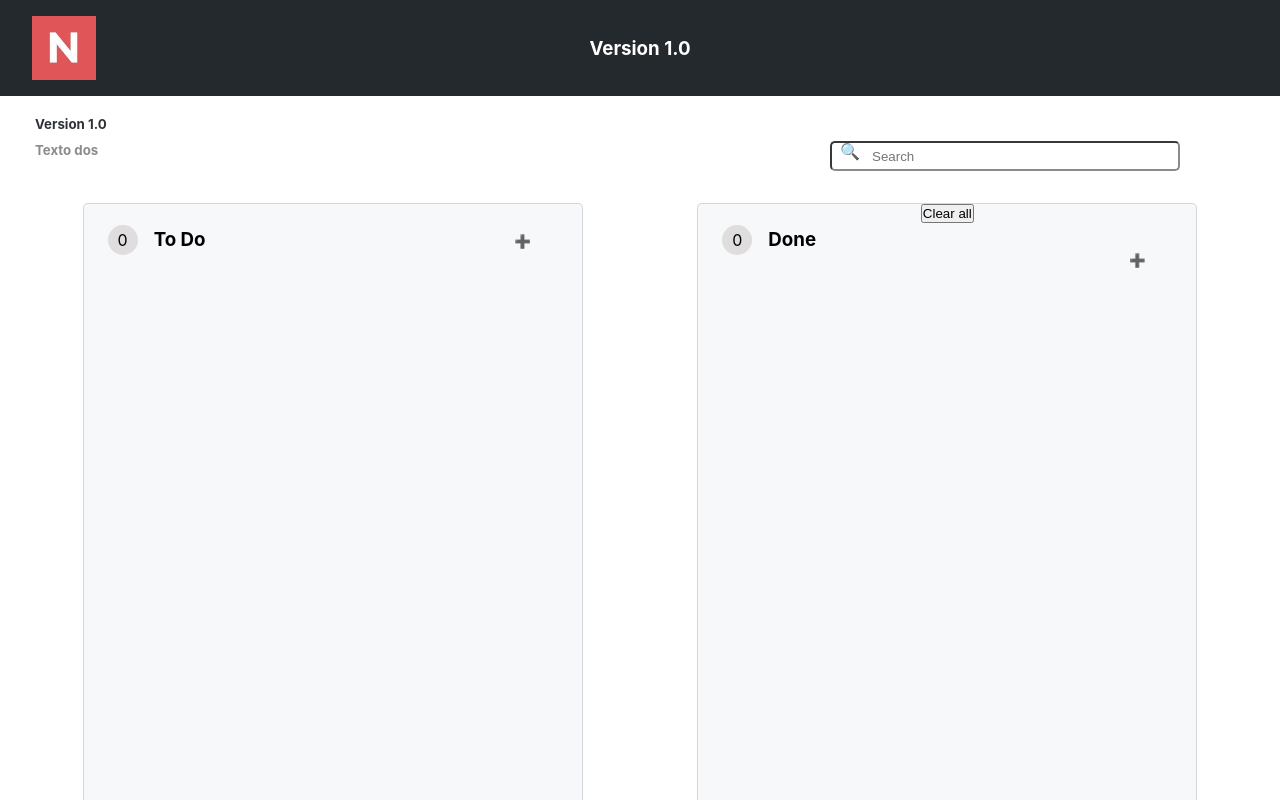
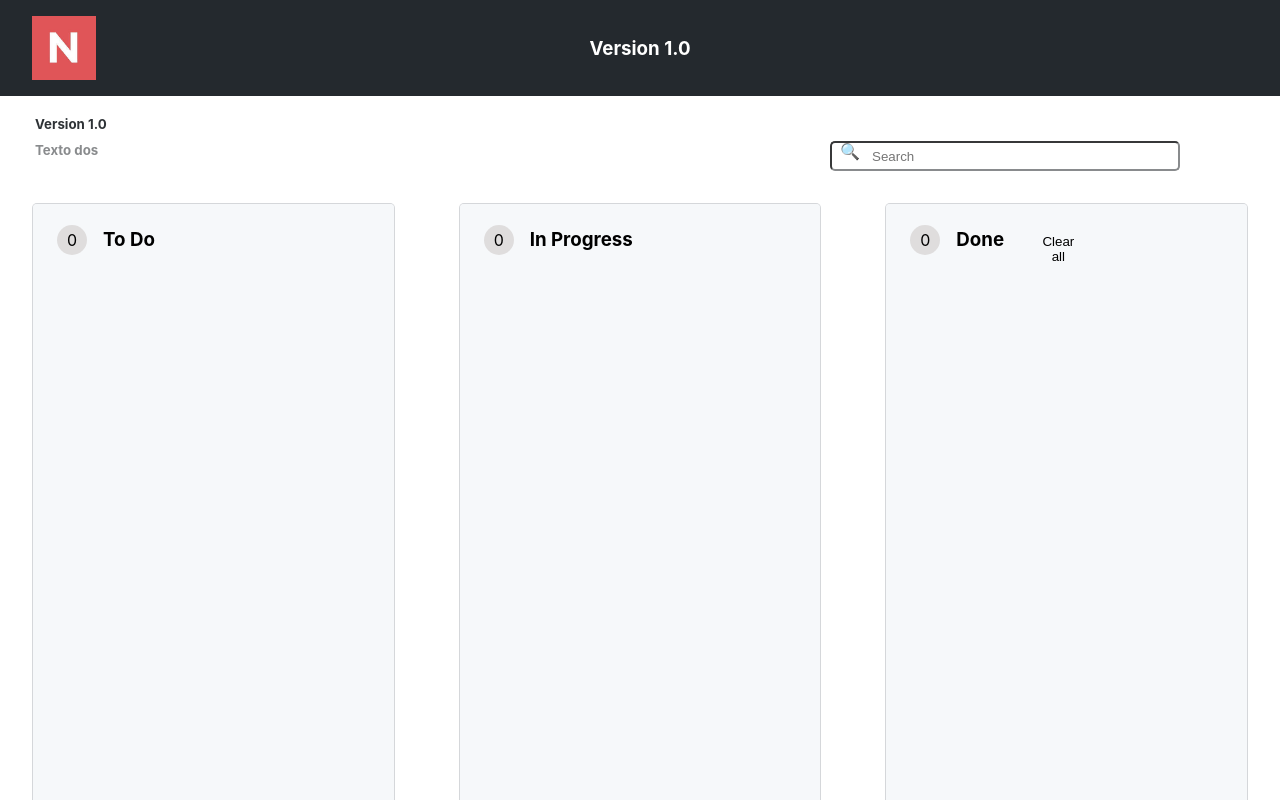
Before and after one commit to ccrolo/tablero-kanban, a React (Create React App) app in the folder tablero-kanban/: page / in a window 1280 px wide. Shown: the top 800 px of the page. Built offline with nearby package versions, Linux system fonts and the light colour scheme.

Commit message:
cosas locas

```diff
--- a/tablero-kanban/src/components/button/indexButton.jsx
+++ b/tablero-kanban/src/components/button/indexButton.jsx
@@ -13,7 +13,6 @@ function Button(props) {
 
     let [isChecked, isCheckedUpdate] = useState(false)
     let [isDisabled, isDisabledUpdate] = useState(true)
-    // let [counter, counterUpdate] = useState([])
 
     const handle = () => {
         isCheckedUpdate(true)
@@ -41,7 +40,6 @@ function Button(props) {
         updateCardsStateFilter([...cardsState, obj])
         updateCardsState([...cardsState, obj])
         updateFile([...cardsState, obj])
-        localStorage.setItem('file',JSON.stringify(file))
         isCheckedUpdate(false)
 
         console.log(counter.length)
--- a/tablero-kanban/src/components/card/indexCard.jsx
+++ b/tablero-kanban/src/components/card/indexCard.jsx
@@ -7,13 +7,16 @@ import CardsContext from '../context/indexContext'
 
 
 function Card(props) {
-    const [{ cardsState, updateCardsState },{counter, counterUpdate},{cardsStateFilter, updateCardsStateFilter}] = useContext(CardsContext)
+    const [{ cardsState, updateCardsState },{counter, counterUpdate},{cardsStateFilter, updateCardsStateFilter},{file, updateFile}] = useContext(CardsContext)
 
     const handleDelete = () => {
         const position = cardsStateFilter.findIndex(e => e.id===props.id)
         cardsStateFilter.splice(position, 1)
-        updateCardsState([...cardsStateFilter])
+        cardsState.splice(position, 1)
+        file.splice(position, 1)
+        updateCardsState([...cardsState])
         updateCardsStateFilter([...cardsStateFilter])
+        updateFile([...file])
     }
 
     return (
@@ -25,11 +28,8 @@ function Card(props) {
                     <img className='pending_icon' src={pending} alt="imagen de pending" />
                     : <img className='done_icon' src={done} alt="imagen de done" />
                 }
-
-
                 <h4 >{props.task}</h4>
                 <button onClick={handleDelete} className='delete'>🗑️</button>
-
             </div>
             <p>#{props.id} created on {props.date} {props.hour}</p>
         </div>
--- a/tablero-kanban/src/components/columnDone/indexDone.jsx
+++ b/tablero-kanban/src/components/columnDone/indexDone.jsx
@@ -5,9 +5,12 @@ import { useContext, useState } from 'react'
 import CardsContext from '../context/indexContext'
 
 function ColumnProgress(props) {
-    const [{ cardsState, updateCardsState }, { counter, counterUpdate }, { cardsStateFilter, updateCardsStateFilter },{file, updateFile}] = useContext(CardsContext)
+    const [{ cardsState, updateCardsState }, { counter, counterUpdate }, { cardsStateFilter, updateCardsStateFilter }, { file, updateFile }] = useContext(CardsContext)
     const status = 'Done';
     let doneArr = cardsStateFilter.filter(e => e.status === 'Done')
+    if(doneArr.length===0||file!==0){
+        doneArr=cardsStateFilter.filter(e => e.status === 'Done')
+    }
 
     const handleClearAll = () => {
 
@@ -18,12 +21,15 @@ function ColumnProgress(props) {
     }
     return (
         <div className="column_container">
-            <div className='column_name' >
-                <div className='div_counter'>{doneArr.length}</div>
-                <h3>Done</h3>
+            <div className='header__container'>
+                <div className='column_name' >
+                    <div className='div_counter'>{doneArr.length}</div>
+                    <h3>Done</h3>
+                </div>
+                <button className="button" onClick={handleClearAll}>Clear all</button>
+                <Button status={status}></Button>
             </div>
-            <button onClick={handleClearAll}>Clear all</button>
-            <Button status={status}></Button>
+
             {doneArr.map((e, i) => <Card key={i} status={e.status} id={e.id} date={e.date} hour={e.hour} task={e.text}></Card>)}
         </div>
     )
--- a/tablero-kanban/src/components/columnDone/styleDone.css
+++ b/tablero-kanban/src/components/columnDone/styleDone.css
@@ -37,3 +37,8 @@
     left: 1.5rem;
     top: 1.3rem;
 }
+
+.header__container{
+    display: flex;
+    flex-direction: row;
+}
--- a/tablero-kanban/src/components/columnInProges/indexProgres.jsx
+++ b/tablero-kanban/src/components/columnInProges/indexProgres.jsx
@@ -5,12 +5,13 @@ import { useContext } from 'react'
 import CardsContext from '../context/indexContext'
 
 function ColumnProgress() {
-    const [{ cardsState, updateCardsState },{counter, counterUpdate},{cardsStateFilter, updateCardsStateFilter}] = useContext(CardsContext)
-    // const { cardsState, updateCardsState } = useContext(CardsContext)
+    const [{ cardsState, updateCardsState },{counter, counterUpdate},{cardsStateFilter, updateCardsStateFilter},{file, updateFile}] = useContext(CardsContext)
 
     const status = 'InProgress';
     let progressArr = cardsStateFilter.filter(e => e.status === 'InProgress');
-
+    if(progressArr.length===0||file!==0){
+        progressArr=cardsStateFilter.filter(e => e.status === 'InProgress')
+    }
     return (
         <div className="column_container">
 
--- a/tablero-kanban/src/components/columnToDo/indexColumn.jsx
+++ b/tablero-kanban/src/components/columnToDo/indexColumn.jsx
@@ -5,11 +5,15 @@ import { useContext } from 'react'
 import CardsContext from '../context/indexContext'
 
 function Column() {
-    const [{ cardsState, updateCardsState },{counter, counterUpdate},{cardsStateFilter, updateCardsStateFilter}] = useContext(CardsContext)
-
+    const [{ cardsState, updateCardsState },{counter, counterUpdate},{cardsStateFilter, updateCardsStateFilter},{file, updateFile}] = useContext(CardsContext)
+    localStorage.setItem('file',JSON.stringify(file))
+    localStorage.setItem('counter',JSON.stringify(counter))
 
     const status = 'ToDo';
     let toDoArr = cardsStateFilter.filter(e => e.status === 'ToDo');
+    if(toDoArr.length===0||file!==0){
+        toDoArr=cardsStateFilter.filter(e => e.status === 'ToDo')
+    }
 
     return (
         <div className="column_container">
--- a/tablero-kanban/src/components/context/indexContext.jsx
+++ b/tablero-kanban/src/components/context/indexContext.jsx
@@ -6,13 +6,17 @@ const CardsContext = createContext();
 
 // Este es el componeten wrapper que expone funciones de actualización
 function CardsProvider({ children }) {
+
     const local = JSON.parse(localStorage.getItem('file')) ?? [];
+    const cont = JSON.parse(localStorage.getItem('counter')) ?? [];
 
     const [cardsState, updateCardsState] = useState(local);
-    const [counter, counterUpdate] = useState([]);
+    const [counter, counterUpdate] = useState(cont);
     const [cardsStateFilter, updateCardsStateFilter] = useState([]);
-    const [file, updateFile] = useState([])
+    const [file, updateFile] = useState(local)
 
+    // localStorage.setItem('file',JSON.stringify(file))
+    // localStorage.setItem('counter',JSON.stringify(counter))
 
     return (
         <React.Fragment>
--- a/tablero-kanban/src/pages/landing/indexLanding.jsx
+++ b/tablero-kanban/src/pages/landing/indexLanding.jsx
@@ -6,6 +6,8 @@ import ColumnProgress from '../../components/columnInProges/indexProgres';
 import Header from '../../components/header/indexHeader';
 import Filter from '../../components/filter/indexFilter';
 import Card from '../../components/card/indexCard';
+import { useContext, useState } from 'react';
+import CardsContext from '../../components/context/indexContext';
 
 
 // 1. La primera columna deberá añadr las tareas:
@@ -27,24 +29,28 @@ import Card from '../../components/card/indexCard';
 
 // Que falta:
 // - El filtro no borra  OK!!!
-// - el filtro debe funcionar al borrar la palabra
+// - el filtro debe funcionar al borrar la palabra OK!!!!!!!
 // - La basura borra mal --> del mismo array  OK!!!
 // - Cuando le das a cancelar suma una Card OK!!!
 // - Boton + --> Mal posicionado (cambiar)
 // - Falta colocar fecha en 'texto 2'
-// - Falta guardarlo en el local
+// - Falta guardarlo en el local  A MEDIAS
 
 
 
 
 function Landing() {
+    const [{ cardsState, updateCardsState },{counter, counterUpdate},{cardsStateFilter, updateCardsStateFilter},{file, updateFile}] = useContext(CardsContext)
+    const local = JSON.parse(localStorage.getItem('file')) ?? [];
+    const cont = JSON.parse(localStorage.getItem('counter')) ?? [];
+
     return (
         <React.Fragment>
             <Header />
             <Filter />
             <div className="landing_container">
                 <Column />
-                {/* <ColumnProgress /> */}
+                <ColumnProgress/>
                 <ColumnDone />
             </div>
         </React.Fragment>
```
